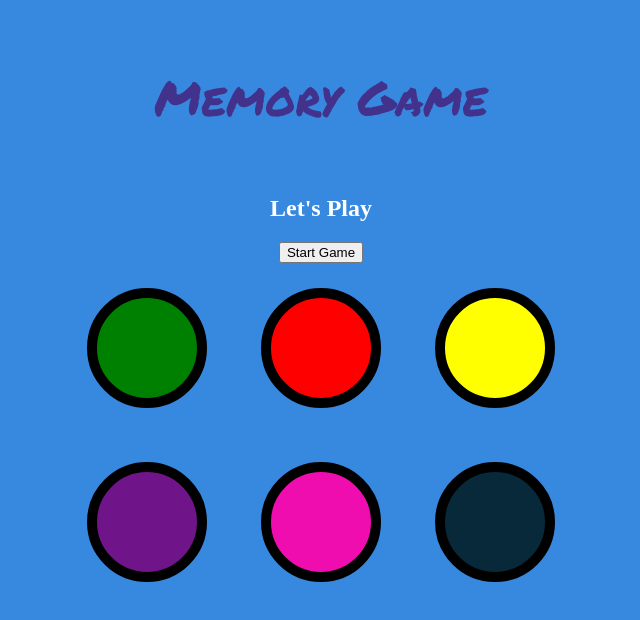
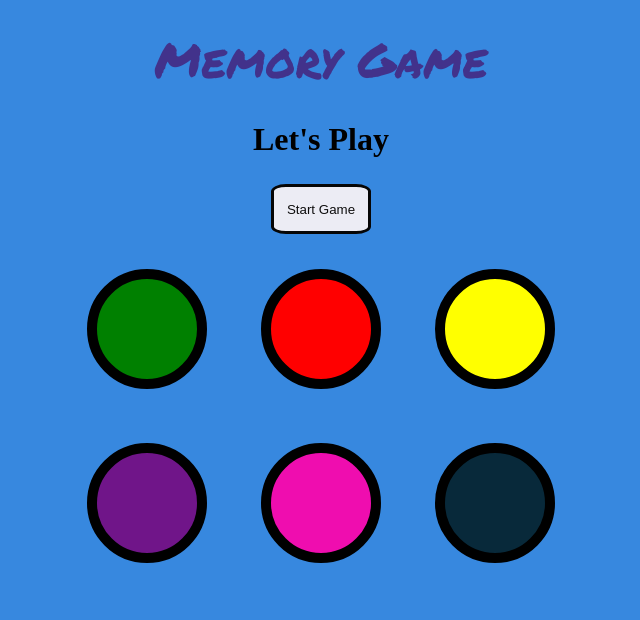
Before and after one commit to MandiSolone/jQuery-Memory-Game, a plain HTML site: page index.html in a window 1280 px wide. Shown: the whole page, without its empty margins (319-959 px from the left). Drawn offline with nearby package versions, Linux system fonts and the light colour scheme.

Commit message:
Update styles.css

```diff
--- a/styles.css
+++ b/styles.css
@@ -7,14 +7,14 @@
     font-family: "Permanent Marker", cursive;
     font-weight: 400;
     font-style: normal;
-    margin:  5%;
+    margin:  2%;
     color: #42328b;
     font-size: 3rem;
-    margin:  5%;
   }
 
   #level-title {
-    color: white;
+    color: black;
+    font-size: 2rem;
   }
 
   .container {
@@ -31,6 +31,17 @@
     width: 100px;
     border: 10px solid black;
     border-radius: 50%;
+  }
+
+  #btnStart {
+    margin-bottom: 10px;
+    background-color: rgb(236, 236, 244);
+    border-radius: 15%;
+    height: 50px;
+    width: 100px;
+    border: 3px solid #060606;
+    color: rgb(15, 14, 14);
+    text-align: center;
   }
 
   .game-over {
```
